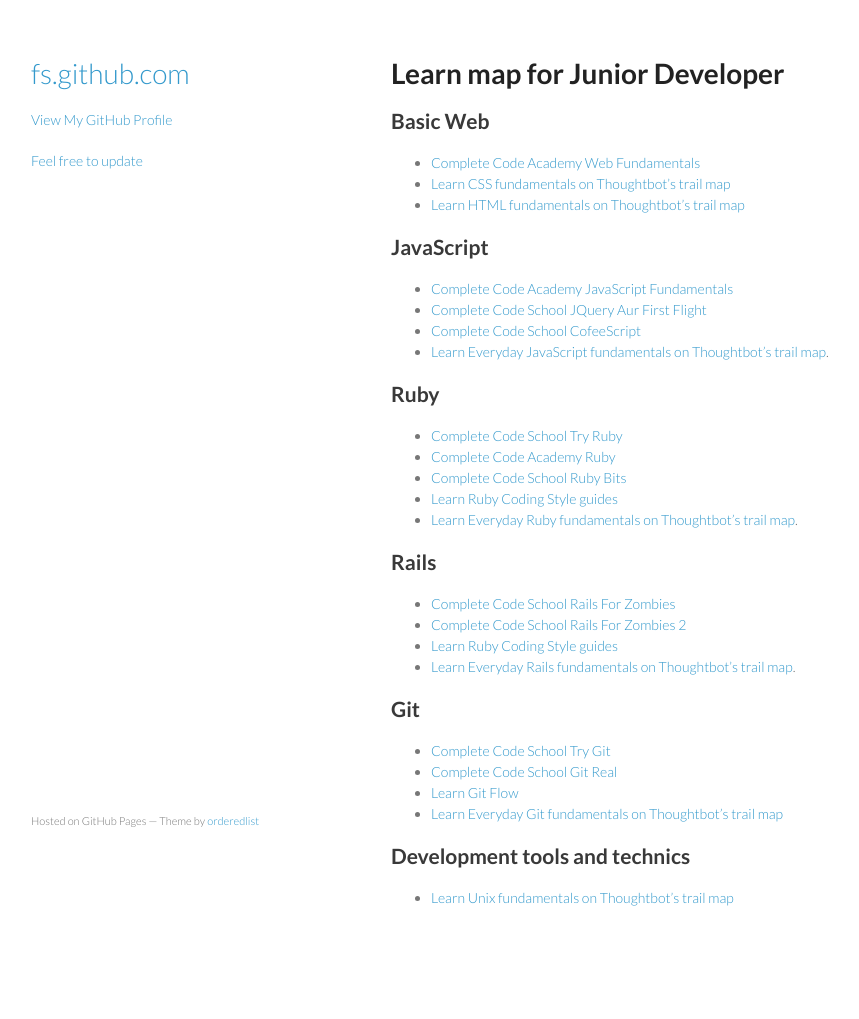
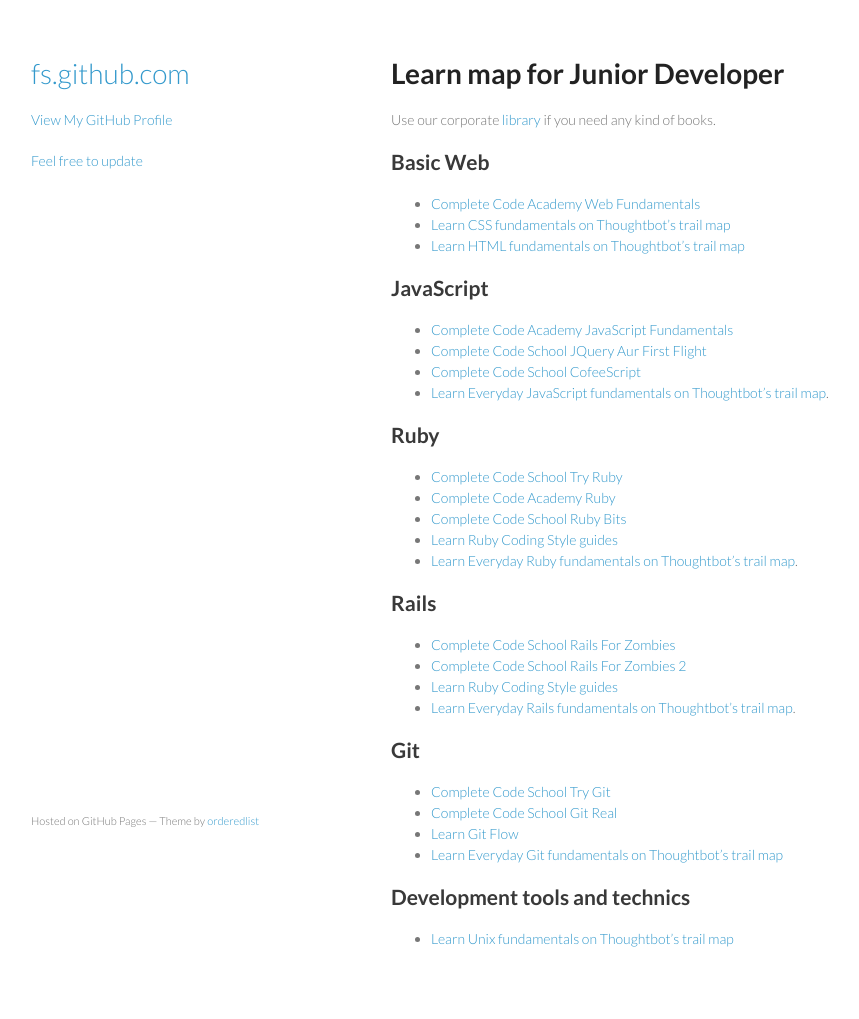
Before and after one commit to mike-burns/fs.github.com, a Jekyll site: the page built from learn/junior.md, in a window 1280 px wide. Shown: the whole page, without its empty margins (179-1038 px from the left). Built offline with Jekyll 4.4.1, drawn with Linux system fonts in a browser that asks for light colours; before the commit the page ends 978 px from its top, so only the background shows below that.

Commit message:
Update learn/junior.md

```diff
--- a/learn/junior.md
+++ b/learn/junior.md
@@ -3,6 +3,8 @@ layout: default
 ---
 
 # Learn map for Junior Developer
+
+Use our corporate [library](https://flatstack.backpackit.com/pages/2708024-library) if you need any kind of books.
 
 ## Basic Web
 
```
